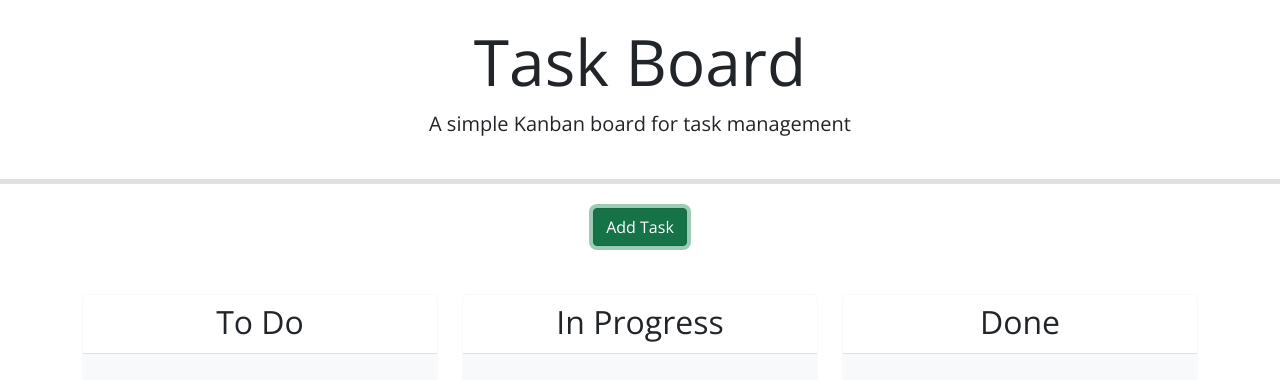
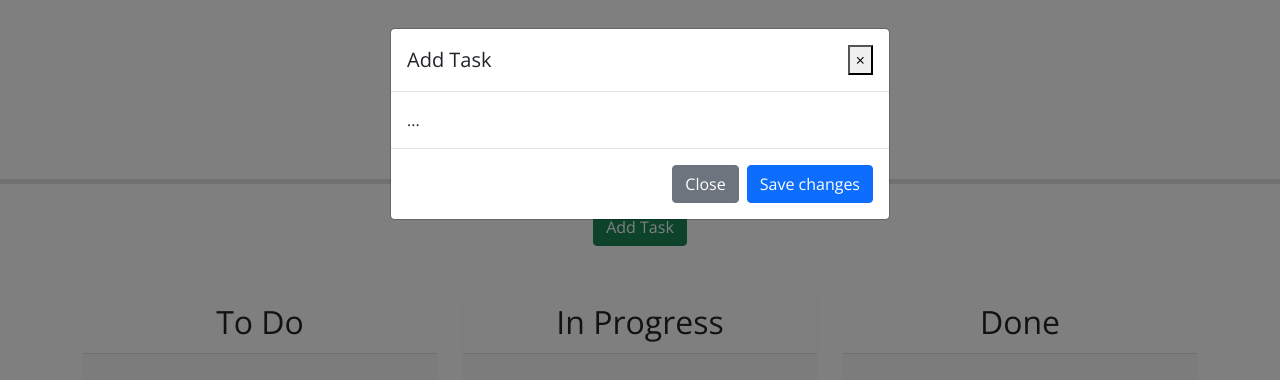
Before and after one commit to nramos9071/challenge-5, a plain HTML site: page index.html in a window 1280 px wide. Both pictures are taken after a click on the button "Add Task". Drawn offline with nearby package versions, Linux system fonts and the light colour scheme.

Commit message:
minor updates

```diff
--- a/assets/js/script.js
+++ b/assets/js/script.js
@@ -1,4 +1,6 @@
 // Retrieve tasks and nextId from localStorage
+const addTaskButton = document.querySelector('#addtaskbutton');
+const toDoCards = document.querySelector('#todo-cards');
 let taskList = JSON.parse(localStorage.getItem("tasks"));
 let nextId = JSON.parse(localStorage.getItem("nextId"));
 
@@ -12,6 +14,14 @@ function generateTaskId() {
 
 // Todo: create a function to create a task card
 function createTaskCard(task) {
+
+    // addTaskButton.addEventListener('click', function() {
+    //     toDoCards.innerHTML = `
+    //     <
+    //     `
+
+    // })
+
 
 }
 
--- a/index.html
+++ b/index.html
@@ -22,9 +22,31 @@
   </header>
   <div class="container">
     <div class="text-center mb-5">
-      <button class="btn btn-success" data-bs-toggle="modal" data-bs-target="#formModal">Add Task</button>
+      <button id="addtaskbutton"  class="btn btn-success" data-bs-toggle="modal" data-bs-target="#formModal">Add Task</button>
     </div>
     <!-- Todo: Create a modal with a form to add tasks -->
+
+    <!-- Modal -->
+    <div class="modal fade" id="formModal" tabindex="-1" role="dialog" aria-labelledby="exampleModalLabel" aria-hidden="true">
+      <div class="modal-dialog" role="document">
+        <div class="modal-content">
+          <div class="modal-header">
+            <h5 class="modal-title" id="exampleModalLabel">Add Task</h5>
+            <button type="button" class="close" data-bs-dismiss="modal" aria-label="Close">
+              <span aria-hidden="true">&times;</span>
+            </button>
+          </div>
+          <div class="modal-body">
+            ...
+          </div>
+          <div class="modal-footer">
+            <button type="button" class="btn btn-secondary" data-bs-dismiss="modal">Close</button>
+            <button type="button" class="btn btn-primary">Save changes</button>
+          </div>
+        </div>
+      </div>
+    </div>
+
     <div class="row swim-lanes text-center justify-content-between">
       <div class="col-12 col-lg-4 d-flex">
         <div id="to-do" class="card border-light mb-3 lane flex-grow-1">
@@ -59,6 +81,7 @@
     </div>
   </div>
 
+  <script src="path/to/dayjs/dayjs.min.js"></script>
   <script src="https://cdn.jsdelivr.net/npm/bootstrap@5.1.3/dist/js/bootstrap.bundle.min.js"
     integrity="sha384-ka7Sk0Gln4gmtz2MlQnikT1wXgYsOg+OMhuP+IlRH9sENBO0LRn5q+8nbTov4+1p"
     crossorigin="anonymous"></script>
```
